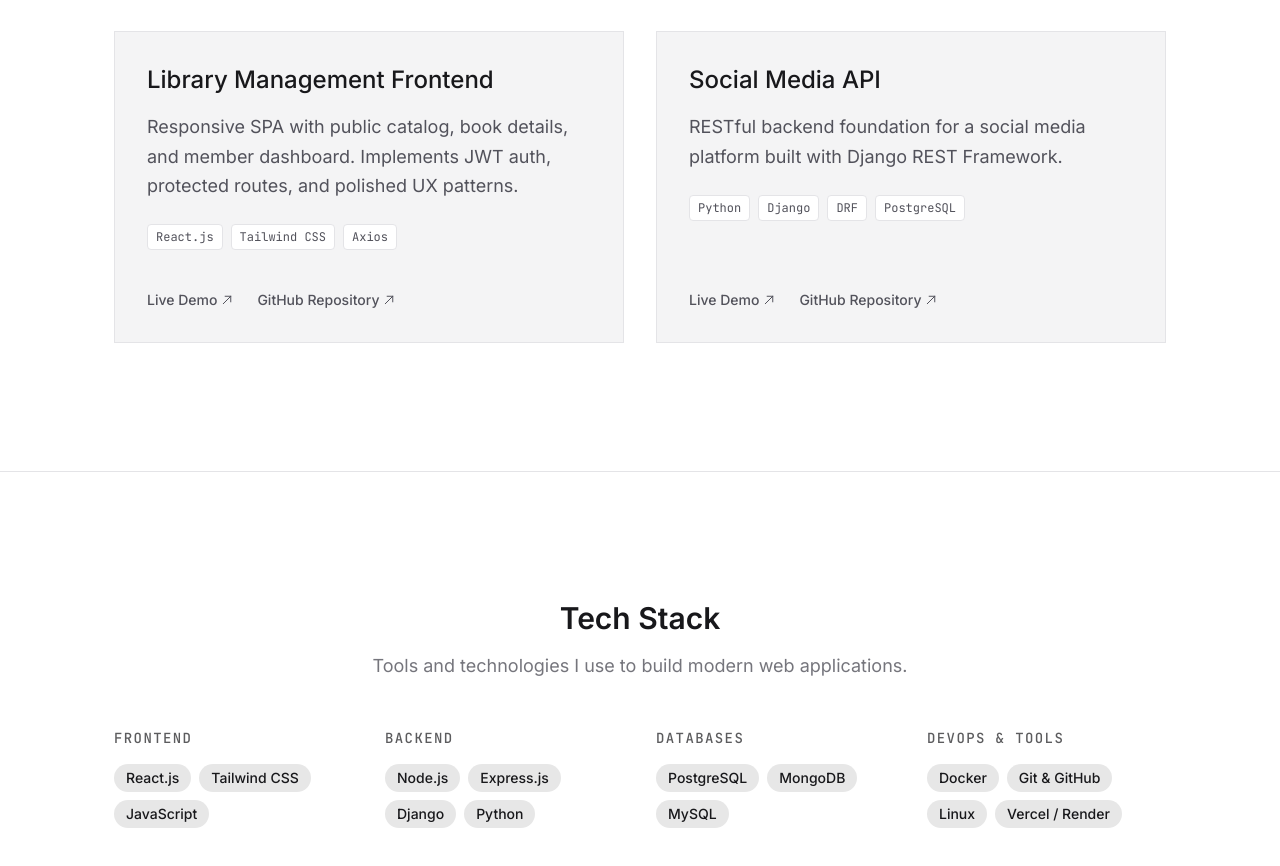
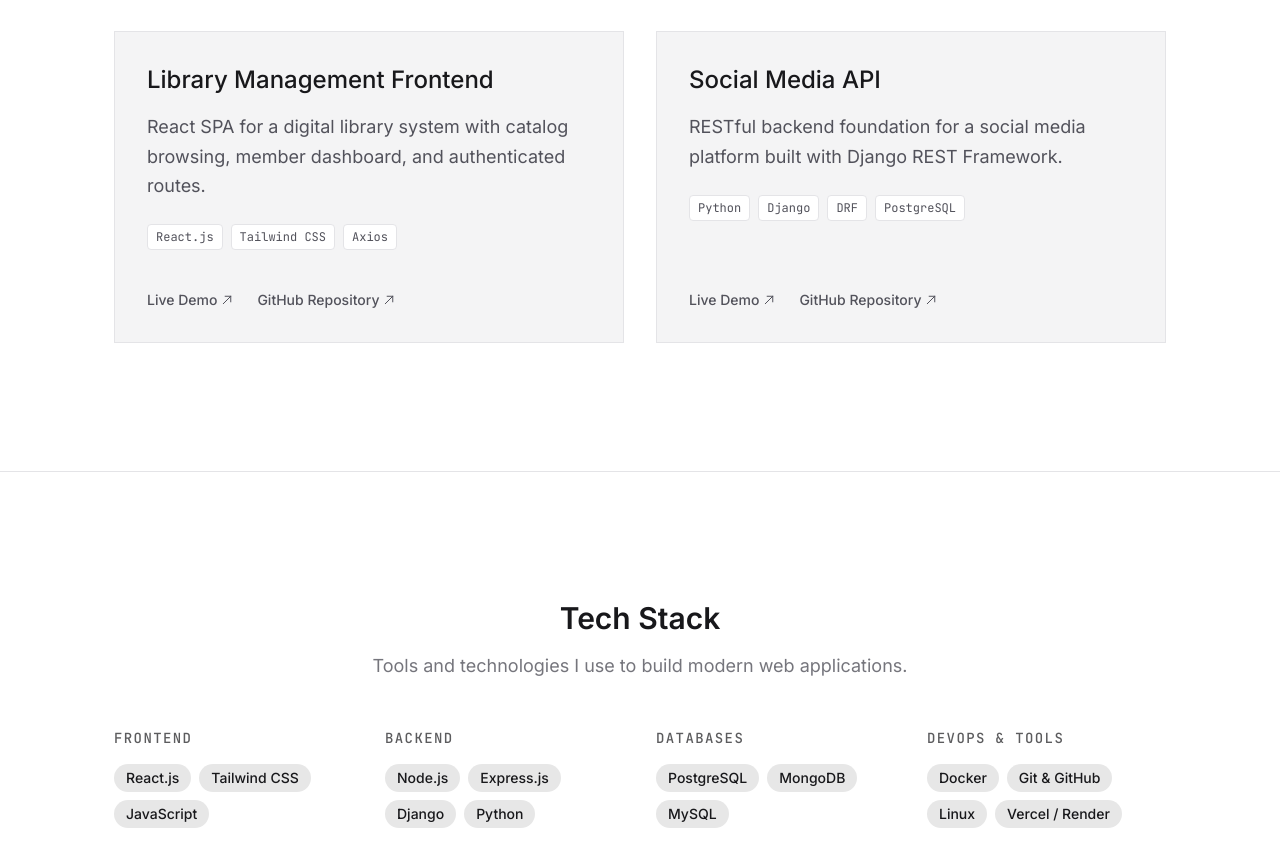
Before and after one commit to Fraol-12/Portfolio, a React (Vite) app: page / in a window 1280 px wide. Shown: the part 2587-3453 px from the top of the page. Built offline with nearby package versions, Linux system fonts and the light colour scheme.

Commit message:
docs: update docs in projects

```diff
--- a/src/components/Projects.jsx
+++ b/src/components/Projects.jsx
@@ -20,7 +20,7 @@ const Projects = () => {
 
         {
             title: 'Library Management Frontend',
-            description: 'Responsive SPA with public catalog, book details, and member dashboard. Implements JWT auth, protected routes, and polished UX patterns.',
+            description: 'React SPA for a digital library system with catalog browsing, member dashboard, and authenticated routes.',
             tech: ['React.js ', 'Tailwind CSS', 'Axios',],
             live: 'https://library-management-frontend-sepia.vercel.app/',
             github: 'https://github.com/Fraol-12/library-management-frontend',
```
